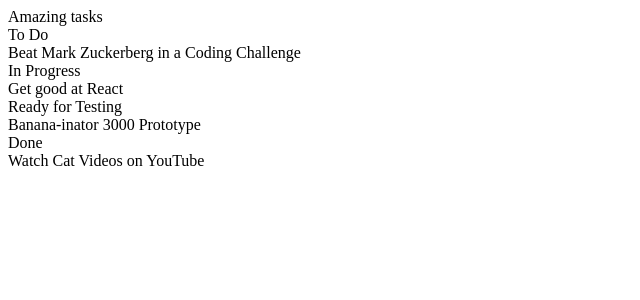
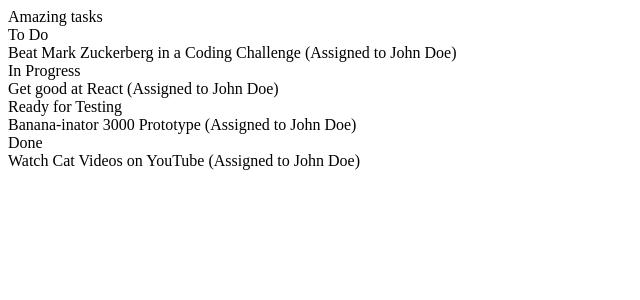
Before and after one commit to mealthebear/amazing-tasks, a React app: page / in a window 1280 px wide. Shown: the top 300 px of the page, without its empty margins (0-640 px from the left). Built offline with nearby package versions, Linux system fonts and the light colour scheme; the HTML template or start-up script is replaced by a standard one.

Commit message:
Added assignee name to task cards

```diff
--- a/client/src/components/TaskBoard.js
+++ b/client/src/components/TaskBoard.js
@@ -5,25 +5,25 @@ const TaskBoard = (props) => (
         <div className="status-block">
             <div className="status-title">To Do</div>
             <div className="tasks">
-                <div>Beat Mark Zuckerberg in a Coding Challenge</div>
+                <div>Beat Mark Zuckerberg in a Coding Challenge (Assigned to John Doe)</div>
             </div>
         </div>
         <div className="status-block">
             <div className="status-title">In Progress</div>
             <div className="tasks">
-                <div>Get good at React</div>
+                <div>Get good at React (Assigned to John Doe)</div>
             </div>
         </div>
         <div className="status-block">
             <div className="status-title">Ready for Testing</div>
             <div className="tasks">
-                <div>Banana-inator 3000 Prototype</div>
+                <div>Banana-inator 3000 Prototype (Assigned to John Doe)</div>
             </div>
         </div>
         <div className="status-block">
             <div className="status-title">Done</div>
             <div className="tasks">
-                <div>Watch Cat Videos on YouTube</div>
+                <div>Watch Cat Videos on YouTube (Assigned to John Doe)</div>
             </div>
         </div>
     </div>
```
